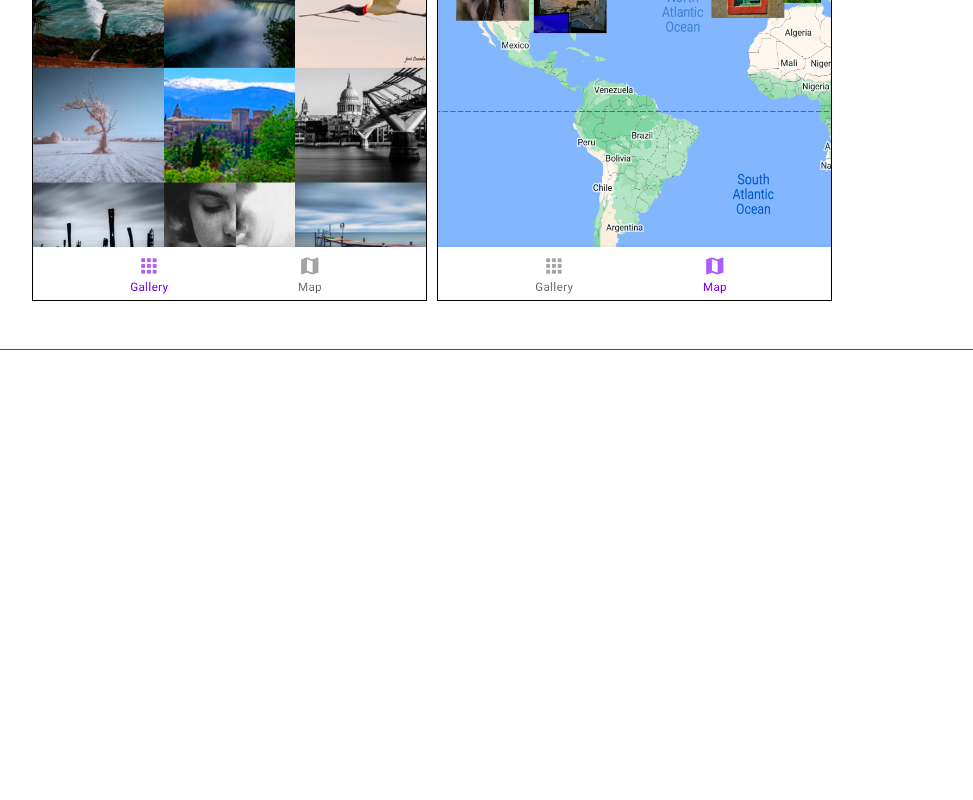
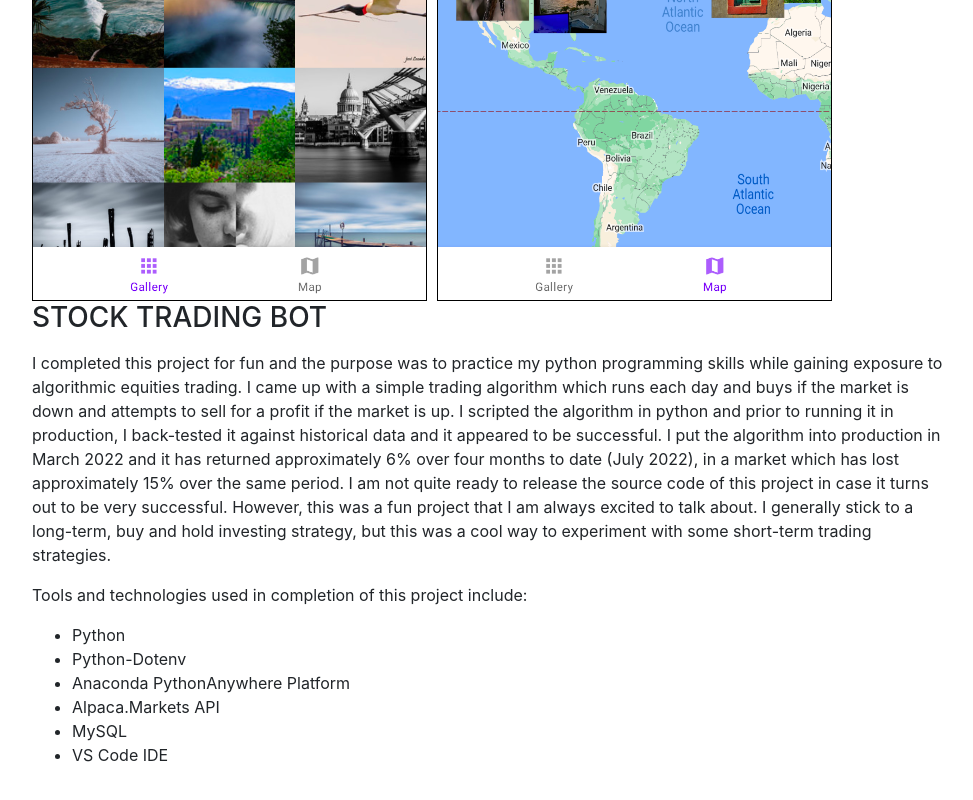
Before and after one commit to dlewisd11/dlewisd11.github.io, a website with bundled scripts: page index.html in a window 1280 px wide. Shown: the part 5220-6020 px from the top of the page, without its empty margins (288-1261 px from the left). Before the commit the page ends 5570 px from the top, so only its background shows below. Built offline with nearby package versions, Linux system fonts and the light colour scheme; a web font is replaced by a local one.

Commit message:
adding stock trading bot project

```diff
--- a/index.html
+++ b/index.html
@@ -239,6 +239,7 @@
         <div class="my-auto">
           <h2 class="mb-5">Projects</h2>
 
+
           <h3 class="mb-0">Bookstore Web Application</h3>
           <p>
             <div>
@@ -327,6 +328,33 @@
               <img class="img-border" style="max-width: 100%;" src="img/screenshots/gallery2.png" />
             </div>
           </div>
+
+
+          <h3 class="mb-0">Stock Trading Bot</h3>
+          <p>
+            <div>
+              I completed this project for fun and the purpose was to practice my python programming skills while gaining exposure to algorithmic equities trading. I came up with a simple trading algorithm which runs each day and buys if the market is down and attempts to sell for a profit if the market is up. I scripted the algorithm in python and prior to running it in production, I back-tested it against historical data and it appeared to be successful. I put the algorithm into production in March 2022 and it has returned approximately 6% over four months to date (July 2022), in a market which has lost approximately 15% over the same period. I am not quite ready to release the source code of this project in case it turns out to be very successful. However, this was a fun project that I am always excited to talk about. I generally stick to a long-term, buy and hold investing strategy, but this was a cool way to experiment with some short-term trading strategies.
+            </div>
+          </p>
+          <p>
+            <div>
+              Tools and technologies used in completion of this project include:
+            </div>
+          </p>
+          <p>
+            <div>
+              <ul>
+                <li>Python</li>
+                <li>Python-Dotenv</li>
+                <li>Anaconda PythonAnywhere Platform</li>
+                <li>Alpaca.Markets API</li>
+                <li>MySQL</li>
+                <li>VS Code IDE</li>
+              </ul>
+            </div>
+          </p>
+          <p>
+
 
         </div>
       </section>
```
